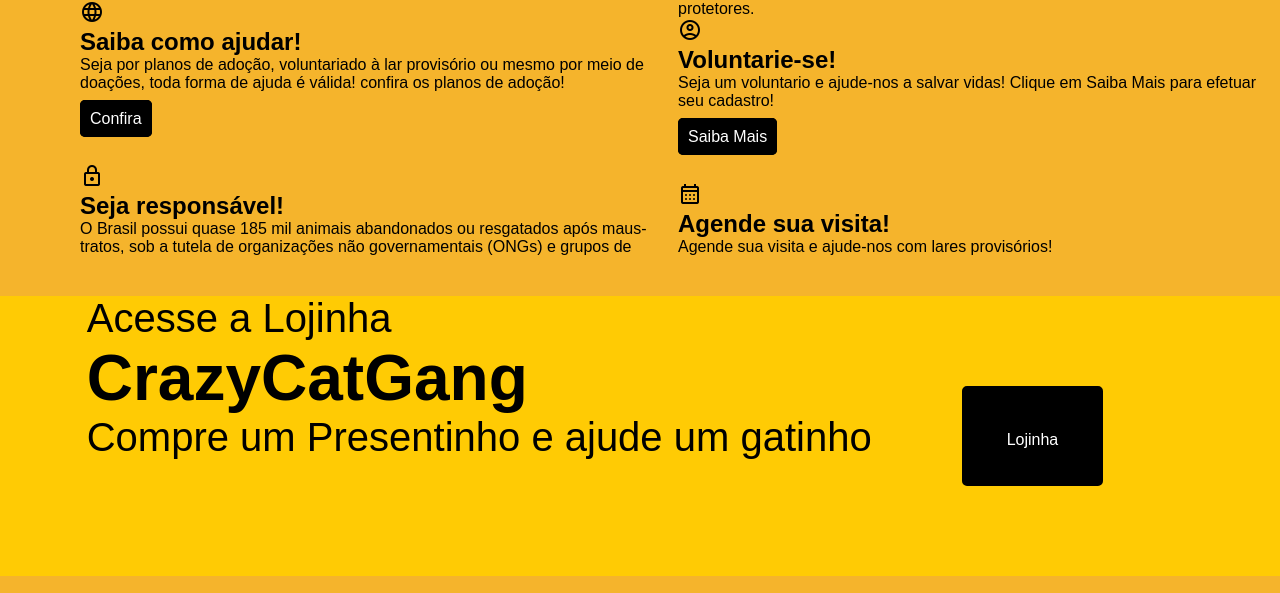
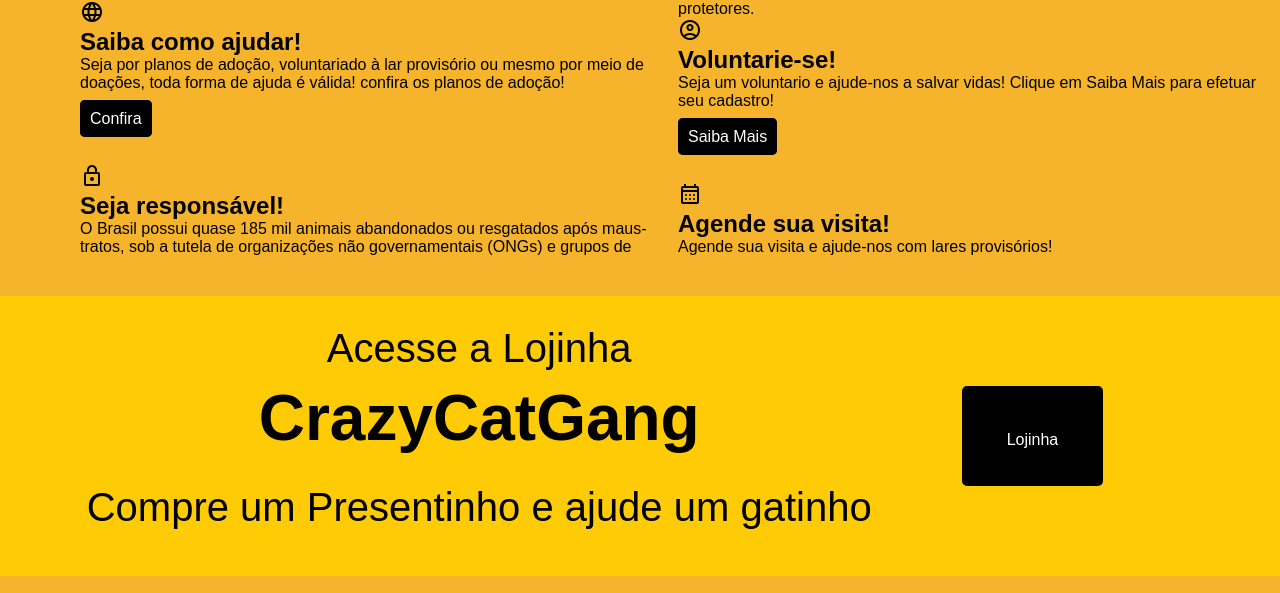
Before and after one commit to EoRedneVida/crazy-cat-gang, a plain HTML site: page index.html in a window 1280 px wide. Shown: the part 2307-2900 px from the top of the page. Drawn offline with nearby package versions, Linux system fonts and the light colour scheme.

Commit message:
Update style-index.css

```diff
--- a/estilos/style-index.css
+++ b/estilos/style-index.css
@@ -146,17 +146,20 @@ main > section.lojinha-page {
     justify-content: center;
     margin-top: 20px;
     margin-bottom: 20px;
+    text-align: center;
     /*padding-left: 600px;*/
 }
 
 main > section.lojinha-page > div.anuncio-loja > p {
     font-size: 2.5em;
     font-weight: normal;
+    margin-top: 30px;
 }
 
 main > section.lojinha-page > div.anuncio-loja > h1 {
     font-size: 4em;
     font-weight: bolder;
+    margin-top: 10px;
 }
 
 main > section.lojinha-page > a {
```
